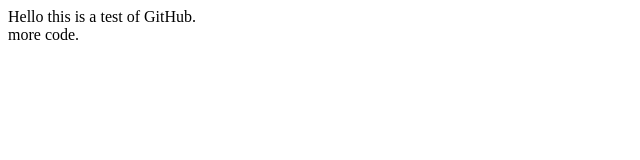
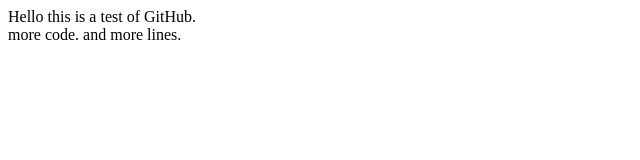
Before and after one commit to viprai/youtube.demo, a plain HTML site: page WebContent/index.html in a window 1280 px wide. Shown: the full height of the page, 0-640 px from the left. Drawn offline with Linux system fonts and the light colour scheme.

Commit message:
Commit from SmartGit 6.5.8

```diff
--- a/WebContent/index.html
+++ b/WebContent/index.html
@@ -10,5 +10,7 @@ Hello this is a test of GitHub.
 <br/>
 
 more code.
+
+and more lines.
 </body>
 </html>
```
